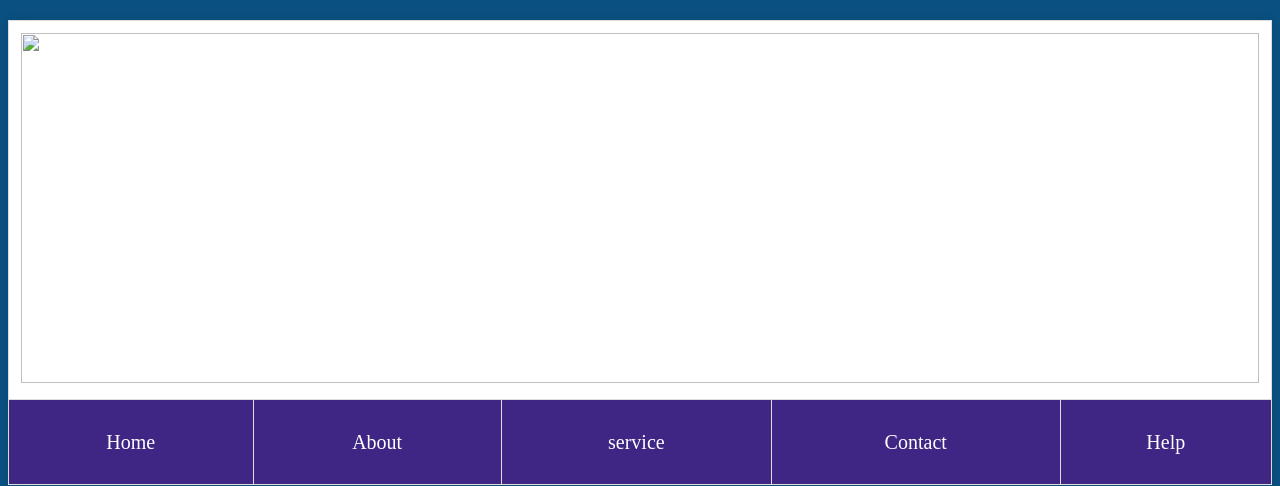
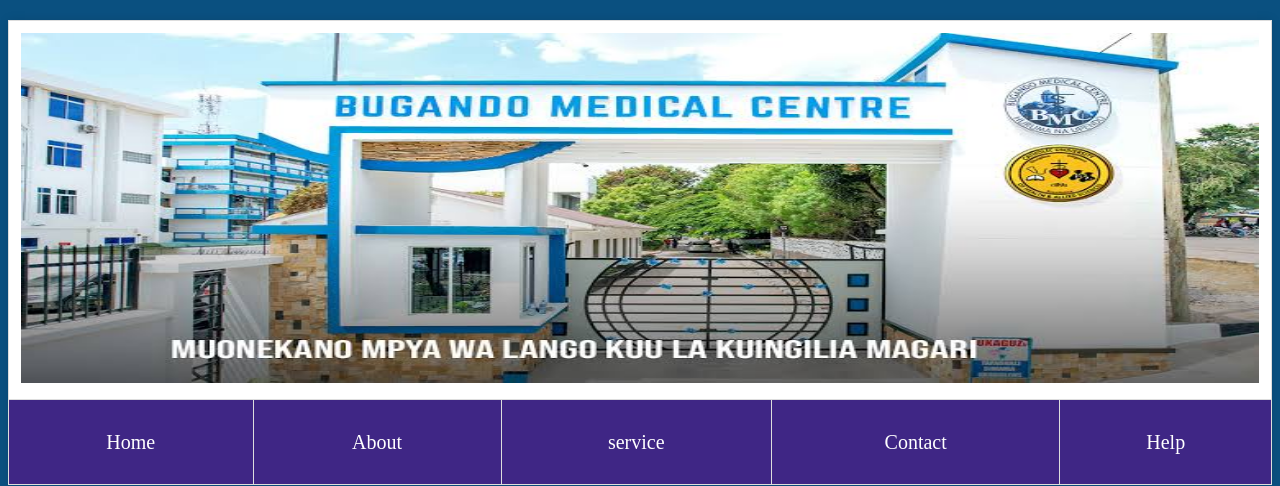
Before and after one commit to Mhinga123/kisula, a plain HTML site: page help.html in a window 1280 px wide. Shown: the top 486 px of the page. Drawn offline with Linux system fonts and the light colour scheme.

Commit message:
Update help.html

```diff
--- a/help.html
+++ b/help.html
@@ -67,7 +67,7 @@
 <body>
     <table border="1px">
         <tr>
-            <td colspan="5"><img src="img/1.jpeg" class="img-box"></td>
+            <td colspan="5"><img src="1.jpeg" class="img-box"></td>
         </tr>
         <tr>
 
```
